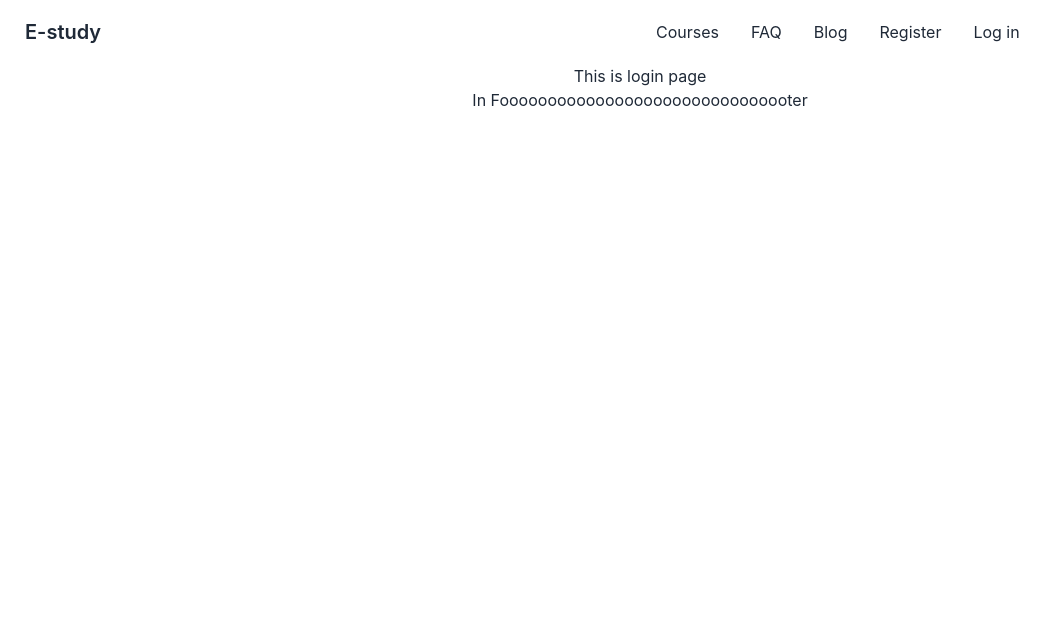
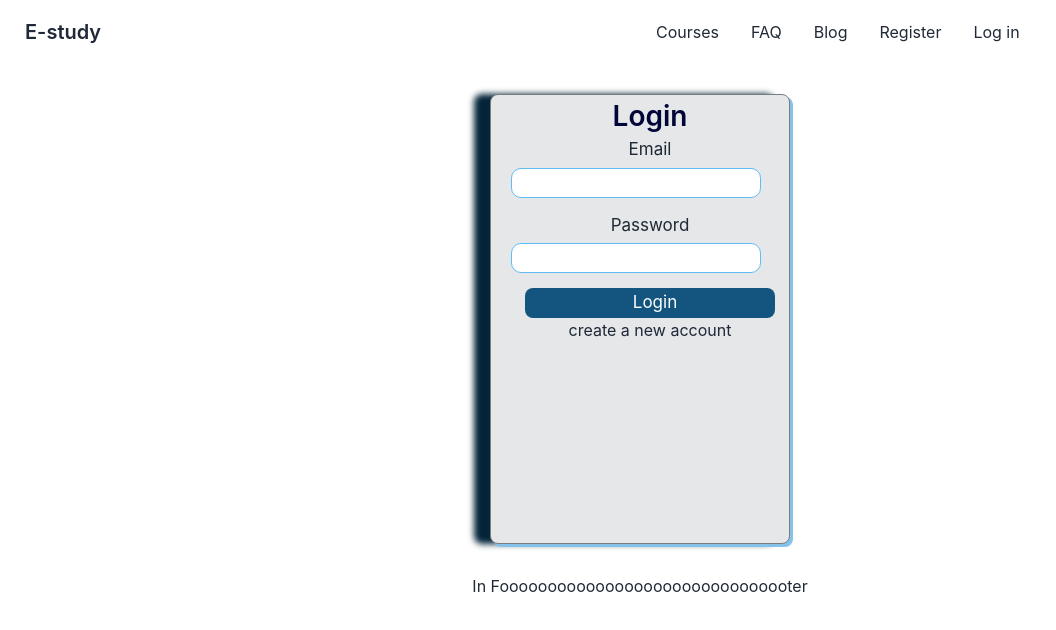
Before and after one commit to etikona/e-study, a React (Create React App) app: page /login in a window 1280 px wide. Shown: the top 630 px of the page, without its empty margins (0-1056 px from the left). Built offline with nearby package versions, Linux system fonts and the light colour scheme; no server answers.

Commit message:
sign in and login page ready

```diff
--- a/src/Pages/Login.css
+++ b/src/Pages/Login.css
@@ -0,0 +1,51 @@
+.form-title{
+    font-weight: 600;
+    font-size: 28px;
+    line-height: 42px;
+    color: #010537 ;
+    text-align: center;
+}
+.form-control{
+    margin-top: 0;
+    margin-bottom: 15px;
+}
+.form-control label{
+    display: block;
+    font-weight: 400px;
+    font-size: 17px;
+    margin-bottom: 5px;
+}
+
+.form-control input{
+    width: 250px;
+    height: 30px;
+    border-radius: 10px;
+    border: 1.5px solid #62BCF4  ;
+    color: #62BCF4;
+    font-size: 1em;
+}
+.btn-submit{
+    width: 250px;
+    height: 30px;
+
+    font-weight: 400px;
+    font-size: 17px;
+    background-color: #13557E ;
+    color: #fff;
+    padding-left: 10px;
+    border-radius: 8px;
+    border: 0;
+}
+.btn-submit:hover{
+    background-color: #399CD9  ;
+}
+.form-container{
+    width: 300px;
+    height: 450px;
+    margin: 30px auto;
+    background-color: #E5E7E9;
+    border: 1px solid #797D7F ;
+    border-radius: 8px;
+    padding-left: 20px;
+    box-shadow: 3px 3px #85C1E9 , -1em 0 .4em #032439  ;
+};
--- a/src/Pages/Login.js
+++ b/src/Pages/Login.js
@@ -1,9 +1,54 @@
-import React from 'react';
-import './Login.css';
+import React, { useContext, useState } from 'react';
+import { Link, Navigate, useLocation, useNavigate } from 'react-router-dom';
+import { AuthContext } from '../contexts/UserContext';
+
+import './Login.css'
 const Login = () => {
+    const [error, setError] = useState(null);
+    const{userLogIn} = useContext(AuthContext);
+    const navigate = useNavigate();
+    const location = useLocation();
+    const from = location.state?.from?.pathname || '/';
+
+    const handleSubmit = (event) => {
+        event.preventDefault();
+        const form = event.target;
+        const email = form.email.value;
+        const password = form.password.value;
+        // Error displaying
+        if(password.length < 6){
+            setError("You are given wrong password!")
+            return;
+        }
+
+        // Creating user
+        userLogIn(email, password)
+        .then(res => {
+            const user = res.user;
+            form.reset()
+            navigate(from, {replace: true});
+        })
+        .catch(err =>{
+            const msg = err.message;
+        } )
+    }
+
     return (
-        <div>
-            <h2>This is login page</h2>
+        <div className='form-container'>
+            <h3 className='form-title'>Login</h3>
+            <form onSubmit={handleSubmit}>
+                <div className="form-control">
+                    <label htmlFor="email">Email</label>
+                    <input type="email" name="email" required id="" />
+                </div>
+                <div className="form-control">
+                    <label htmlFor="password">Password</label>
+                    <input type="password" name="password" required id="" />
+                </div>
+                <input className='btn-submit' type="submit" value="Login" />
+            </form>
+            <p className='err-text'>{error}</p>
+            <p><Link to='/register'>create a new account</Link></p>
         </div>
     );
 };
--- a/src/Pages/Signin.js
+++ b/src/Pages/Signin.js
@@ -1,10 +1,60 @@
-import React from 'react';
-import './Signin.css';
+import React, { useContext, useState } from 'react';
+import { Link } from 'react-router-dom';
+import { AuthContext } from '../contexts/UserContext';
+
+import './Signin.css'
+
 const Signin = () => {
+    const[error, setError] = useState(null);
+    const {createUser} = useContext(AuthContext)
+
+    const handleSubmit = (event)=>{
+        event.preventDefault();
+        const form = event.target;
+        const email = form.email.value;
+        const password = form.password.value;
+        const confirm = form.confirm.value;
+        // Error displaying
+        if(password.length < 6){
+            setError("please give at least 6 characters")
+            return;
+        }
+        if(password !== confirm){
+            setError("You have entered wrong password")
+            return;
+        }
+        // Creating user
+        createUser(email, password)
+        .then(res => {
+            const user = res.user;
+            form.reset()
+            console.log(user);
+        })
+        .catch(err =>{
+            const msg = err.message;
+        } )
+    }
     return (
-        <div>
-            <h2>This is signin page</h2>
-        </div>
+        <div className='form-container'>
+        <h3 className='form-title'>Sign In</h3>
+        <form onSubmit={handleSubmit}>
+        <div className="form-control">
+                <label htmlFor="email">Email</label>
+                <input type="email" name="email" required id="" />
+            </div>
+            <div className="form-control">
+                <label htmlFor="password">Password</label>
+                <input type="password" name="password" required id="" />
+            </div>
+            <div className="form-control">
+                <label htmlFor="password">Confirm password</label>
+                <input type="password" name="confirm" required id="" />
+            </div>
+            <input className='btn-submit' type="submit" value="Sign in" />
+        </form>
+        <p className='err-text'>{error}</p>
+        <p>All ready have an account?<Link to='/login'>Login</Link></p>
+    </div>
     );
 };
 
```
